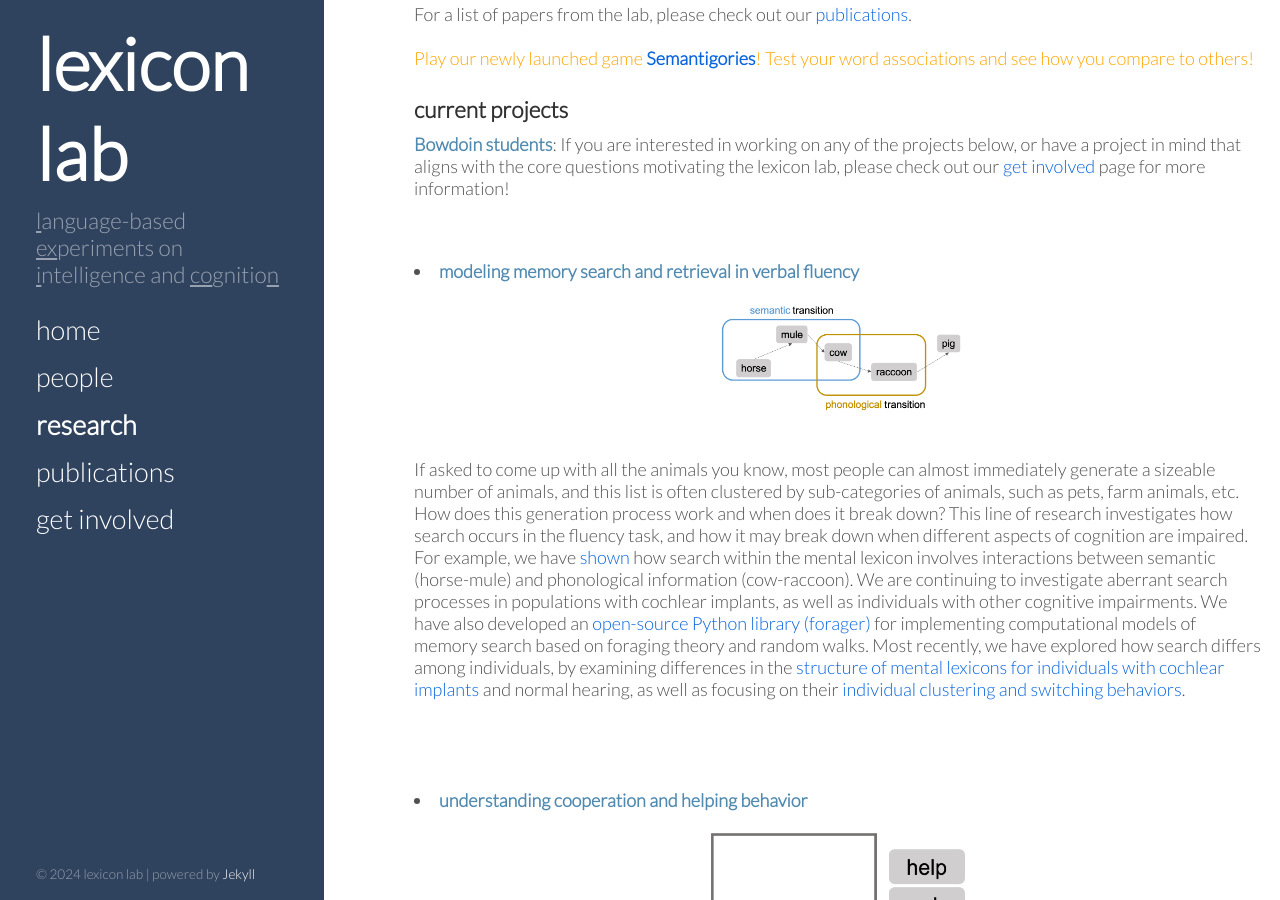
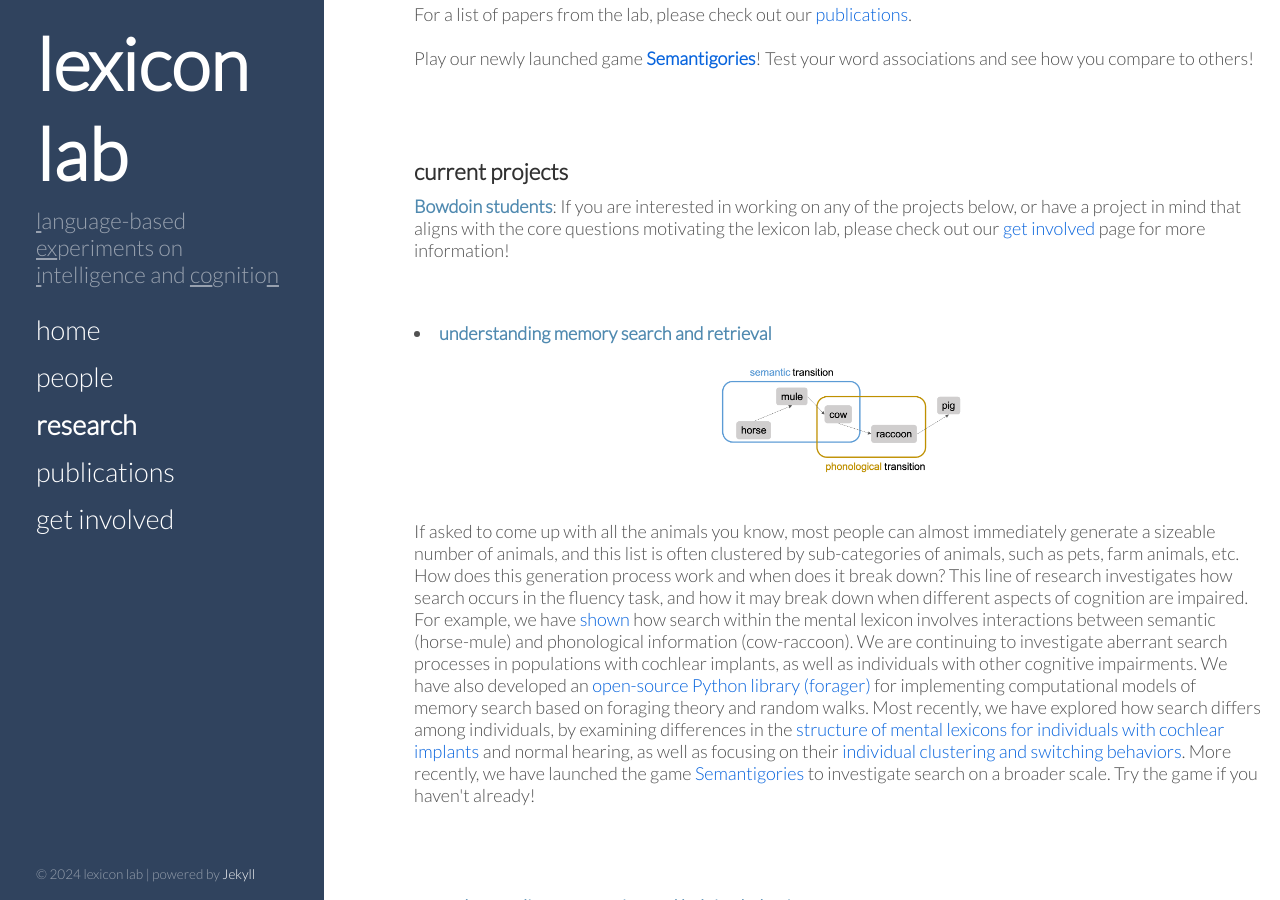
Before and after one commit to thelexiconlab/thelexiconlab.github.io, a Jekyll site: the page built from research.html, in a window 1280 px wide and 900 px high, scrolled down 288 px. Built offline with Jekyll 4.4.1, drawn with Linux system fonts in a browser that asks for light colours; Markdown is read by kramdown in place of the engine named in the settings; some of the changed text lies outside the part shown.

Commit message:
update pages

```diff
--- a/get involved.html
+++ b/get involved.html
@@ -42,6 +40,7 @@
 <ol>
 <li>A brief description (1 page) or CV highlighting your relevant coursework, skills, and research experiences</li>
 <li>Evidence of past research/coding experience (a paper you wrote / analysis you conducted / code you wrote) </li>
+<li>What topic(s)/project(s) you are interested in pursuing from the lab's list of <a href="https://thelexiconlab.github.io/research/">current projects</a></li>
 <li>A short summary (250 words) of any <i>one</i> paper from our <a href="https://thelexiconlab.github.io/publications/">publications</a> page, with your key takeaways from the paper</li>
 </ol>
 
--- a/research.html
+++ b/research.html
@@ -15,9 +15,9 @@
 How do we learn and represent knowledge? How do we search for information within our vast mental lexicon? How do we cooperate with other social agents in the environment? In this lab, we tackle these questions by conducting experimental investigations, building and evaluating computational models, and integrating perspectives from three core branches of cognitive science: psychology, artifical intelligence, and linguistics.
 <br> <br>
 For a list of papers from the lab, please check out our <a href="https://thelexiconlab.github.io/publications/">publications</a>.
+<br><br>
+<p>Play our newly launched game <b><a href="https://semantigories.research.bowdoin.edu/", target="_blank">Semantigories</a></b>! Test your word associations and see how you compare to others! </p>
 <br> <br>
-<span style="color:orange"><p>Play our newly launched game <b><a href="https://semantigories.research.bowdoin.edu/", target="_blank">Semantigories</a></b>! Test your word associations and see how you compare to others! </p></span>
-
 <h3> current projects</h3>
 <strong><span style="color:#508AB0">Bowdoin students</span></strong>: If you are interested in working on any of the projects below, or have a project in mind that aligns with the core questions motivating the lexicon lab, please check out our <a href="https://thelexiconlab.github.io/get%20involved/">get involved</a> page for more information!
 <hr style="height:5pt; visibility:hidden;">
@@ -29,7 +29,7 @@
 <hr style="height:10pt; visibility:hidden;">
 -->
 
-<li> <strong><span style="color:#508AB0">modeling memory search and retrieval in verbal fluency</span></strong><br>
+<li> <strong><span style="color:#508AB0">understanding memory search and retrieval</span></strong><br>
 <img src="/images/research/fluency.png" class = "researchimage"><br>
 If asked to come up with all the animals you know, most people can almost immediately generate a sizeable number of animals, and this list is often clustered by
 sub-categories of animals, such as pets, farm animals, etc. How does this generation process work and when does it break down?
@@ -41,6 +41,8 @@
 computational models of memory search based on foraging theory and random walks. Most recently, we have explored how search differs
 among individuals, by examining differences in the <a href="https://drive.google.com/file/d/1bVGQ8VQP5yoAcPEwUccNU6PJAWGw3vG1/view?usp=sharing", target="_blank">structure of mental lexicons for individuals with cochlear implants</a> and
 normal hearing, as well as focusing on their <a href="https://osf.io/preprints/psyarxiv/9anmr", target="_blank">individual clustering and switching behaviors</a>.
+More recently, we have launched the game <a href="https://semantigories.research.bowdoin.edu/", target="_blank">Semantigories</a></b> to investigate search on a broader scale. Try the game if you haven't already!
+
 <br><br>
 
 </li>
@@ -55,7 +57,8 @@
 (move-a-block) where agents attempt to complete goals in a grid-based world, and either help or receive help from other agents.
 We have <a href="https://psyarxiv.com/f6gm3" target="_blank">shown</a> that agents take each other's mental states into account when
 deciding to help or receive help. We are continuing to investigate how agents reason about unknown mental states and
-how this reasoning process mediates their subsequent actions. <br></li>
+how this reasoning process mediates their subsequent actions. We are also interested in how search and collaboration can enhance
+educational experiences, especially for underrepresented students in STEM fields. <br></li>
 
 <hr style="height:10pt; visibility:hidden;">
 <li> <strong><span style="color:#508AB0">modeling referential communication</span></strong><br>
```
Also changed, not shown: other parts of get involved.html (+0 -2 lines), other parts of research.html (+1 -1 lines).
